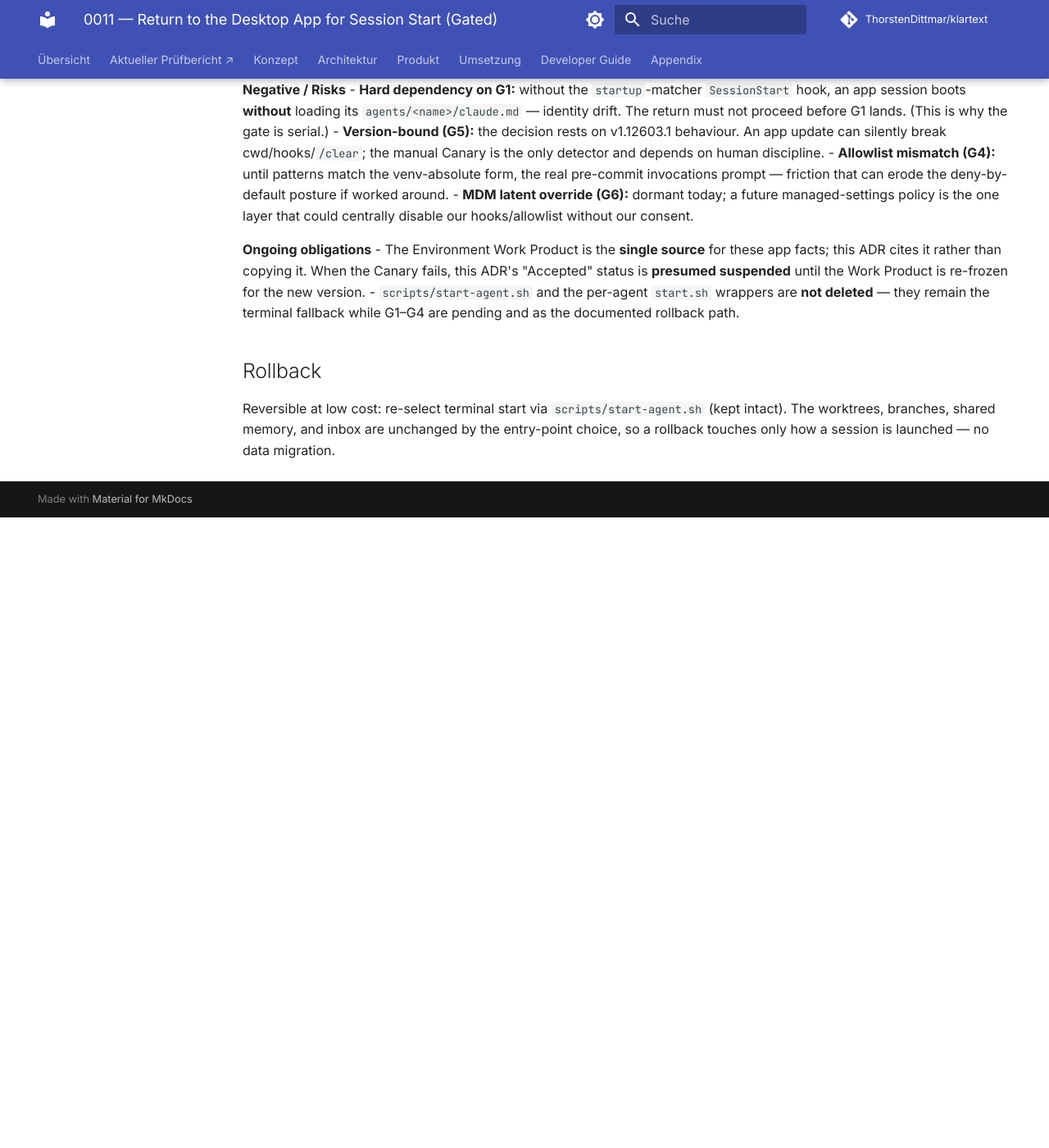
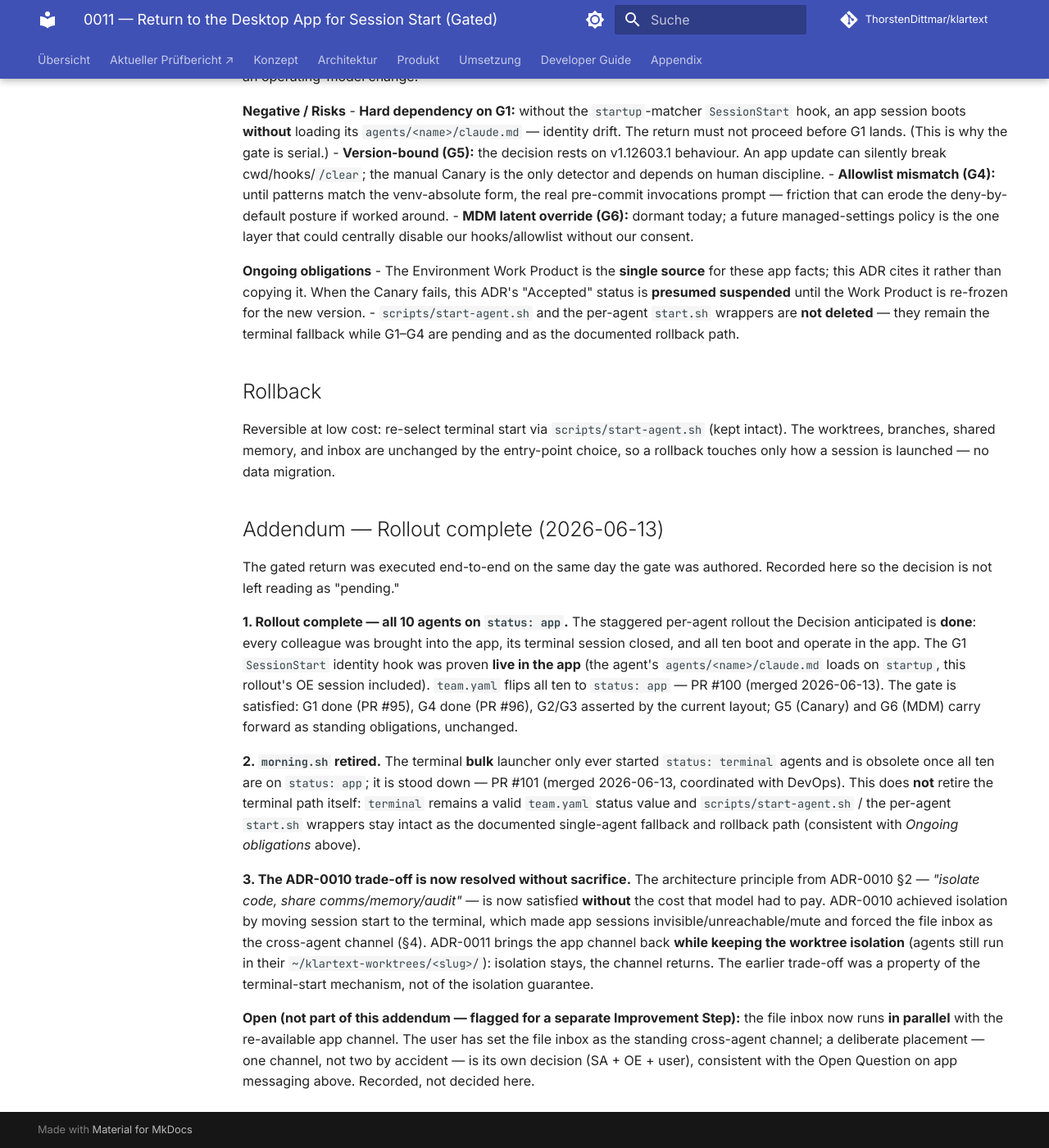
Before and after one commit to ThorstenDittmar/klartext, an MkDocs documentation site: the page built from docs/adr/0011-return-to-desktop-app-session-start.md, in a window 1280 px wide and 1400 px high, scrolled down 2816 px. Shown: the whole window at 82% size. Built offline with MkDocs 1.6.1 and Material for MkDocs 9.7.7, drawn with Linux system fonts in a browser that asks for light colours; comment, search, counter and statistics services are not loaded; before the commit the page ends 3447 px from its top, so only the background shows below that; some of the changed text lies outside the part shown.

Commit message:
docs(adr): ADR-0011 addendum — gated app return is rollout-complete
The gate authored in ADR-0011 was executed end-to-end on 2026-06-13.
Record it so the ADR no longer reads as "pending": all 10 agents on
status: app (PR #100), G1 identity hook proven live (PR #95), morning.sh
retired (PR #101) with the terminal path kept as single-agent fallback.
Notes that ADR-0010's "isolate code, share comms/memory/audit" trade-off
is now met without sacrificing the channel; flags the parallel
inbox/app-channel question for a separate Improvement Step.

Briefing-Quelle: OE inbox (2026-06-13). G4 line untouched — owned by PR #97.

Co-Authored-By: Claude Opus 4.8 (1M context) <noreply@anthropic.com>

```diff
--- a/docs/adr/0011-return-to-desktop-app-session-start.md
+++ b/docs/adr/0011-return-to-desktop-app-session-start.md
@@ -1,6 +1,6 @@
 # 0011 — Return to the Desktop App for Session Start (Gated)
 
-**Status:** Accepted (Gate) — decision made, execution conditional on the Gate below
+**Status:** Accepted — **rollout complete 2026-06-13.** The gated decision below was executed end-to-end; the Gate is satisfied. The original gated framing is preserved as the decision record; see the **Addendum (2026-06-13)** at the end for what was completed.
 **Decided by:** User (2026-06-13), direction set; conditions authored by System Architect
 **Author / Sign-off:** System Architect
 **Supersedes:** ADR-0010 §1 "Terminal start via central launcher" and the rejected alternative "Desktop app start". ADR-0010 §2 (worktree isolation), §3 (generational sessions) and §4 (shared layer pinned) remain in force and are carried forward unchanged.
@@ -68,7 +68,7 @@ briefing.
 
 | # | Condition | Owner | Status |
 |---|---|---|---|
-| G1 | **`SessionStart` hook that loads `agents/<name>/claude.md`** from the worktree path, with a matcher that **includes `startup`** (the app reports `/clear` as `source=startup`, lazily on next prompt). Today `settings.json` has only a PostCompact hook — identity reload on session/`/clear` is **missing**. | DevOps | **OPEN — blocking** |
+| G1 | **`SessionStart` hook that loads `agents/<name>/claude.md`** from the worktree path, with a matcher that **includes `startup`** (the app reports `/clear` as `source=startup`, lazily on next prompt). Today `settings.json` has only a PostCompact hook — identity reload on session/`/clear` is **missing**. | DevOps | **DONE** — PR #95 (merged 2026-06-13); proven live in the app at rollout |
 | G2 | **Local-mode invariant** — sessions run only in the app's **Local** environment. Cloud / Remote Control do not see `~/klartext-worktrees` or `.claude/settings.json`. To be asserted as an operating invariant (and, where possible, a startup/health check). | DevOps + OE | OPEN |
 | G3 | **TCC placement** — worktrees stay out of `~/Desktop`/`~/Documents`/`~/Downloads` (those need a macOS grant). `~/klartext-worktrees/<slug>/` (Home-root) is fine and already in use. Document as a placement rule. | DevOps | Met by current layout; document |
 | G4 | **Allowlist patterns match the real invocation form** — `Bash(semgrep*)` covers the bare call but **not** the real `…/api/.venv/bin/semgrep` absolute path the pre-commit hooks use, so the genuine invocations would prompt. Refine allowlist patterns to the actual (venv-absolute) form. | DevOps + SA | OPEN |
@@ -122,3 +122,35 @@ before the prior one lands.
 Reversible at low cost: re-select terminal start via `scripts/start-agent.sh` (kept intact). The
 worktrees, branches, shared memory, and inbox are unchanged by the entry-point choice, so a rollback
 touches only how a session is launched — no data migration.
+
+## Addendum — Rollout complete (2026-06-13)
+
+The gated return was executed end-to-end on the same day the gate was authored. Recorded here so the
+decision is not left reading as "pending."
+
+**1. Rollout complete — all 10 agents on `status: app`.** The staggered per-agent rollout the Decision
+anticipated is **done**: every colleague was brought into the app, its terminal session closed, and all
+ten boot and operate in the app. The G1 `SessionStart` identity hook was proven **live in the app** (the
+agent's `agents/<name>/claude.md` loads on `startup`, this rollout's OE session included). `team.yaml`
+flips all ten to `status: app` — PR #100 (merged 2026-06-13). The gate is satisfied: G1 done (PR #95),
+G4 done (PR #96), G2/G3 asserted by the current layout; G5 (Canary) and G6 (MDM) carry forward as
+standing obligations, unchanged.
+
+**2. `morning.sh` retired.** The terminal **bulk** launcher only ever started `status: terminal` agents
+and is obsolete once all ten are on `status: app`; it is stood down — PR #101 (merged 2026-06-13,
+coordinated with DevOps). This does **not** retire the terminal path itself: `terminal` remains a valid
+`team.yaml` status value and `scripts/start-agent.sh` / the per-agent `start.sh` wrappers stay intact as
+the documented single-agent fallback and rollback path (consistent with *Ongoing obligations* above).
+
+**3. The ADR-0010 trade-off is now resolved without sacrifice.** The architecture principle from
+ADR-0010 §2 — *"isolate code, share comms/memory/audit"* — is now satisfied **without** the cost that
+model had to pay. ADR-0010 achieved isolation by moving session start to the terminal, which made app
+sessions invisible/unreachable/mute and forced the file inbox as the cross-agent channel (§4). ADR-0011
+brings the app channel back **while keeping the worktree isolation** (agents still run in their
+`~/klartext-worktrees/<slug>/`): isolation stays, the channel returns. The earlier trade-off was a
+property of the terminal-start mechanism, not of the isolation guarantee.
+
+**Open (not part of this addendum — flagged for a separate Improvement Step):** the file inbox now runs
+**in parallel** with the re-available app channel. The user has set the file inbox as the standing
+cross-agent channel; a deliberate placement — one channel, not two by accident — is its own decision
+(SA + OE + user), consistent with the Open Question on app messaging above. Recorded, not decided here.
```
